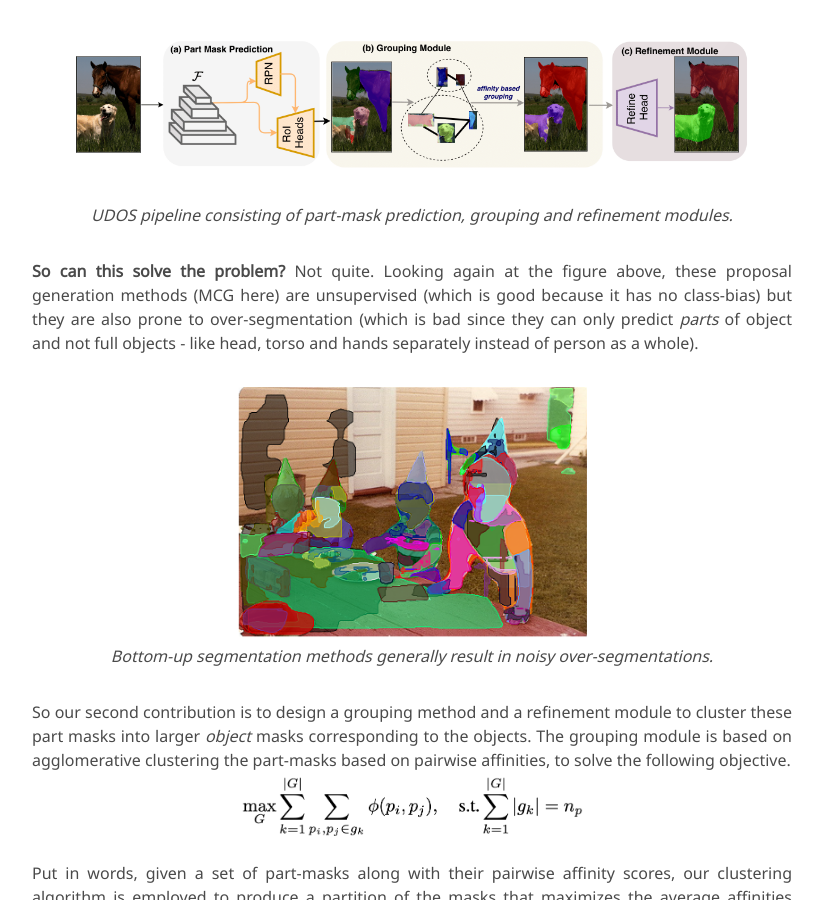
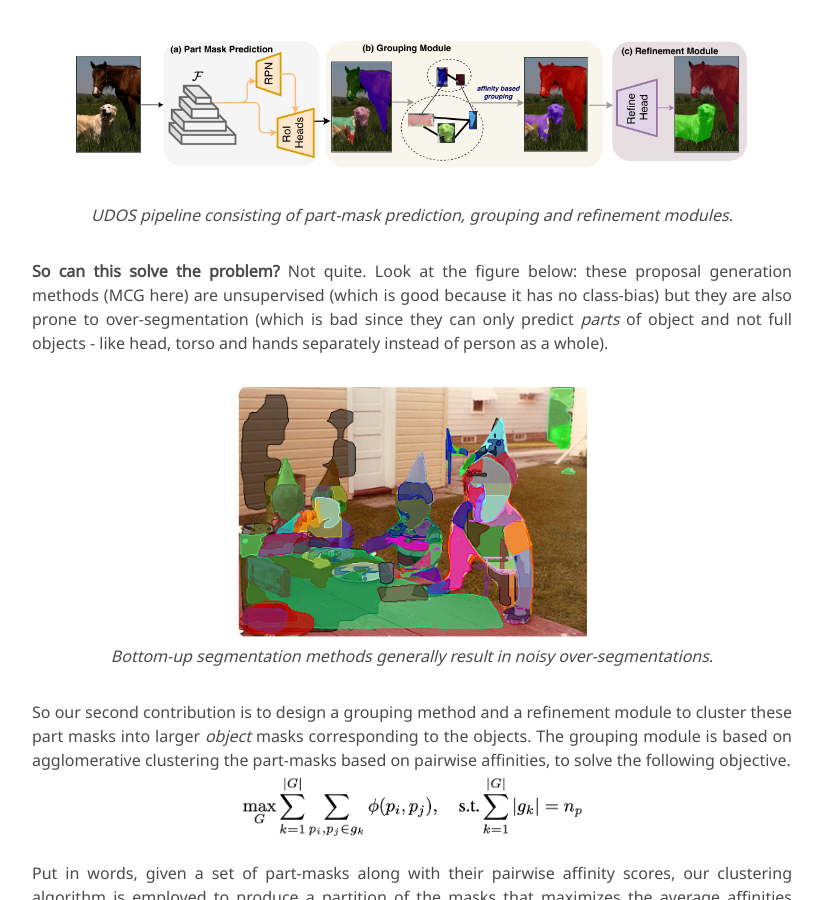
Before and after one commit to tarun005/tarun005.github.io, a Jekyll site: the page UDOS/index.html, which Jekyll copies as it is, in a window 1280 px wide and 900 px high, scrolled down 2355 px. Shown: the whole window, without its empty margins (228-1051 px from the left). Built offline with Jekyll 4.4.1, drawn with Linux system fonts in a browser that asks for light colours; nearby versions of some CDN libraries; some web fonts are replaced; library files that are not in the unit come from our copies; a style sheet for code colours, icons or effects is not loaded.

Commit message:
Added UDOS OWIS

```diff
--- a/UDOS/index.html
+++ b/UDOS/index.html
@@ -230,7 +230,7 @@
           </figure>
 
           <p>
-            <b> So can this solve the problem? </b> Not quite. Looking again at the figure above, these proposal generation methods (MCG here) are unsupervised (which is good because it has no class-bias) but they are also prone to over-segmentation (which is bad since they can only predict <i>parts</i> of object and not full objects - like head, torso and hands separately instead of person as a whole).
+            <b> So can this solve the problem? </b> Not quite. Look at the figure below: these proposal generation methods (MCG here) are unsupervised (which is good because it has no class-bias) but they are also prone to over-segmentation (which is bad since they can only predict <i>parts</i> of object and not full objects - like head, torso and hands separately instead of person as a whole).
             <figure>
               <img src="static/images/intro_pic_mcg.png" width=350 class="center">
               <figcaption>Bottom-up segmentation methods generally result in noisy over-segmentations.</figcaption>
```
